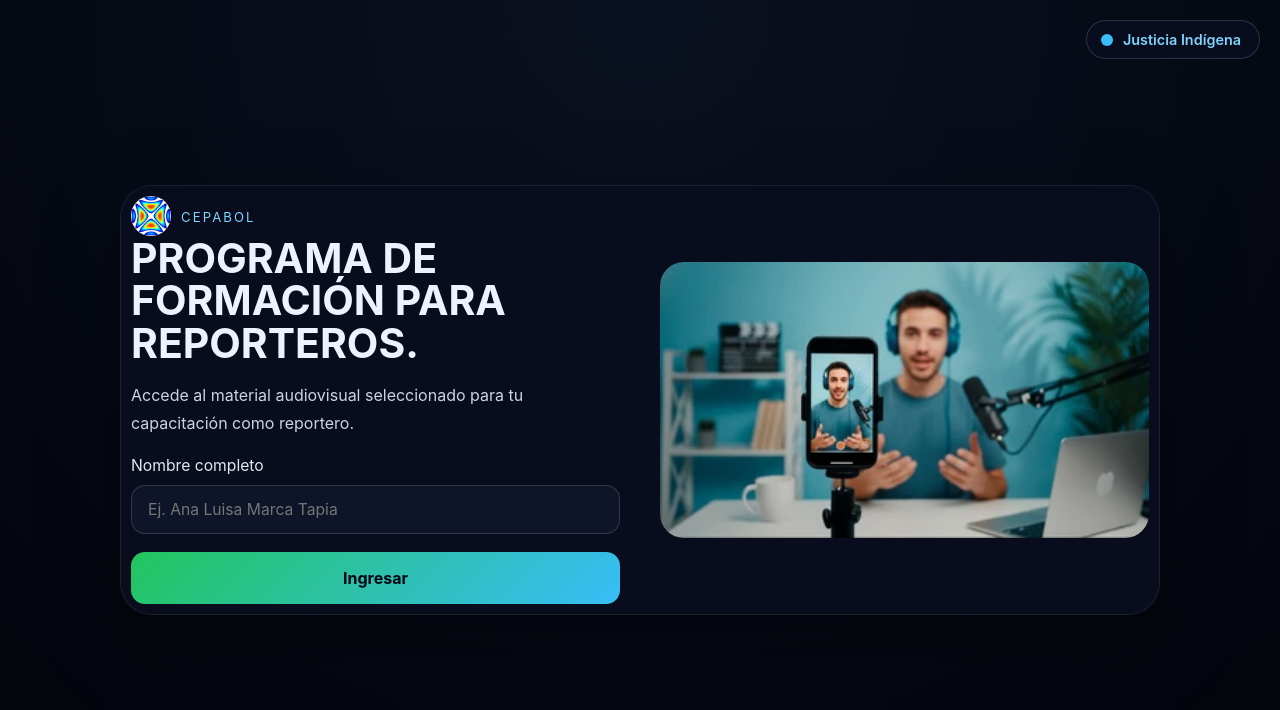
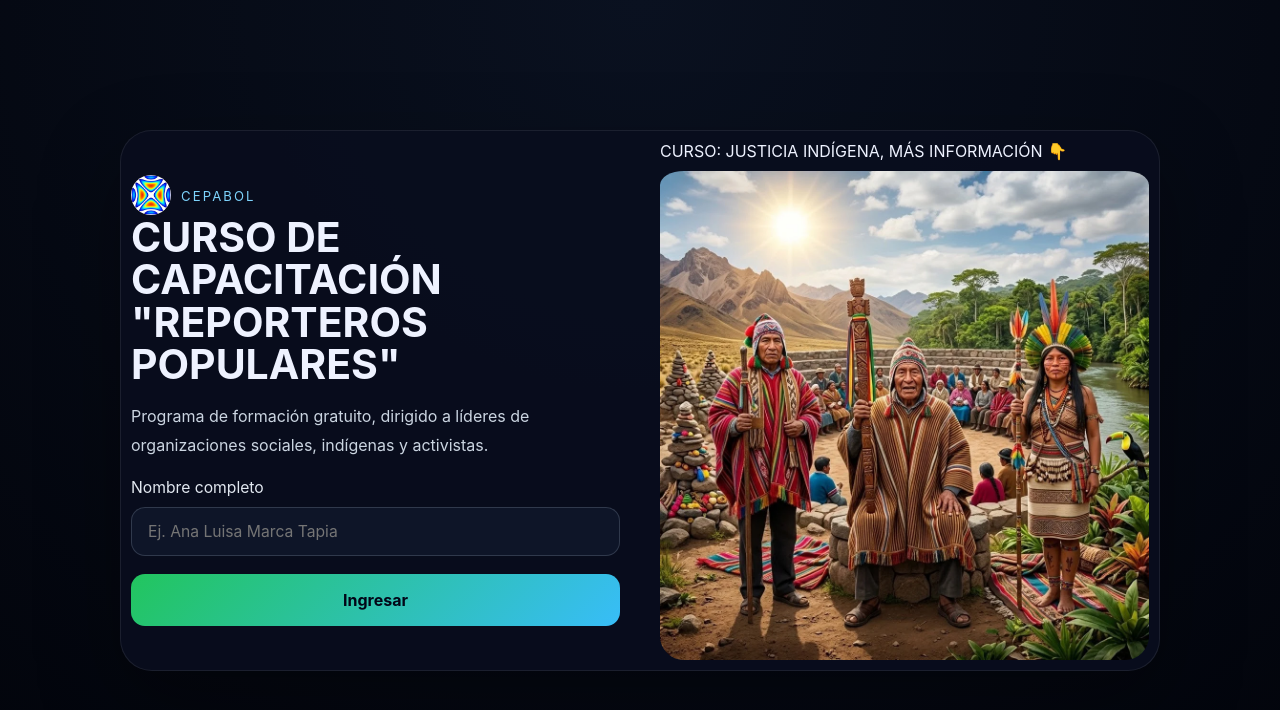
Before and after one commit to wilmer12354/CursoReporterosCEPABOL, a Next.js app: page / in a window 1280 px wide. Shown: the top 710 px of the page. Built offline with nearby package versions, Linux system fonts and the light colour scheme.

Commit message:
Imagen_click

```diff
--- a/app/globals.css
+++ b/app/globals.css
@@ -303,6 +303,7 @@ h1 {
   object-fit:cover;
   border-radius:24px;
   display:block;
+  padding-top: 10px;
 }
 
 .hero-content{
--- a/app/page.tsx
+++ b/app/page.tsx
@@ -30,7 +30,7 @@ export default function HomePage() {
   const [watchedVideos, setWatchedVideos] = useState<number[]>([]);
   const [completed, setCompleted] = useState(false);
   const [saveMessage, setSaveMessage] = useState("");
-  const [showIndigena, setShowIndigena] = useState(false);
+
 
 
   async function handleLogin(event: FormEvent<HTMLFormElement>) {
@@ -98,32 +98,7 @@ export default function HomePage() {
 
   return (
     <main className="page-shell">
-      <div className="indigena-pill">
-        <button
-          type="button"
-          className="indigena-pill-btn"
-          onClick={() => setShowIndigena((v) => !v)}
-          aria-expanded={showIndigena}
-        >
-          <span className="indigena-dot" />
-          <span className="indigena-label">Justicia Indígena</span>
-        </button>
-        {showIndigena && (
-          <div className="indigena-popover">
-            <p className="indigena-popover-text">
-              ¿Te gustaría aprender sobre la Justicia Indígena? Explora nuestro curso.
-            </p>
-            <a
-              href="https://cursoscepabol.indigena.bo"
-              target="_blank"
-              rel="noopener noreferrer"
-              className="indigena-popover-link"
-            >
-              Ir al curso
-            </a>
-          </div>
-        )}
-      </div>
+
       {!user ? (
         <section className="hero-card hero-layout">
 
@@ -144,10 +119,10 @@ export default function HomePage() {
                 </p>
               </div>
 
-              <h1>PROGRAMA DE FORMACIÓN PARA REPORTEROS.</h1>
+              <h1>CURSO DE CAPACITACIÓN "REPORTEROS POPULARES"</h1>
 
               <p className="hero-copy">
-                Accede al material audiovisual seleccionado para tu capacitación como reportero.
+                Programa de formación gratuito, dirigido a líderes de organizaciones sociales, indígenas y activistas.
               </p>
             </div>
 
@@ -175,10 +150,14 @@ export default function HomePage() {
 
           {/* DERECHA */}
           <div className="hero-image">
-            <img
-              src="/1770729202965.webp"
-              alt="Reporteros"
-            />
+            <span className="hero-image-label">CURSO: JUSTICIA INDÍGENA, MÁS INFORMACIÓN 👇 </span>
+            <br />
+            <a href="https://cursoscepabol.indigena.bo" target="_blank" rel="noopener noreferrer">
+              <img
+                src="/fondo_jioc.webp"
+                alt="Reporteros"
+              />
+            </a>
           </div>
 
         </section>
@@ -186,8 +165,8 @@ export default function HomePage() {
         <section className="course-shell">
           <div className="course-header">
             <p className="eyebrow">Bienvenido/a, {user.name}</p>
-            <h1>FORMACIÓN PARA REPORTEROS CEPABOL</h1>
-            <p className="hero-copy">Mira los videos dentro de esta página y márcalos como vistos justo al acabar de ver el video.</p>
+            <h1>CURSO DE CAPACITACIÓN "REPORTEROS POPULARES"</h1>
+            <p className="hero-copy">Mira los videos dentro de esta página y márcalos como vistos justo al acabar de ver el material audiovisual.</p>
             <p>
               <strong>Nota:</strong> Al acabar puedes solicitar tu certificado y/o credencial de CEPABOL contactando al número 71539769.
             </p>
```
Also changed, not shown: public/fondo_jioc.webp (added).
